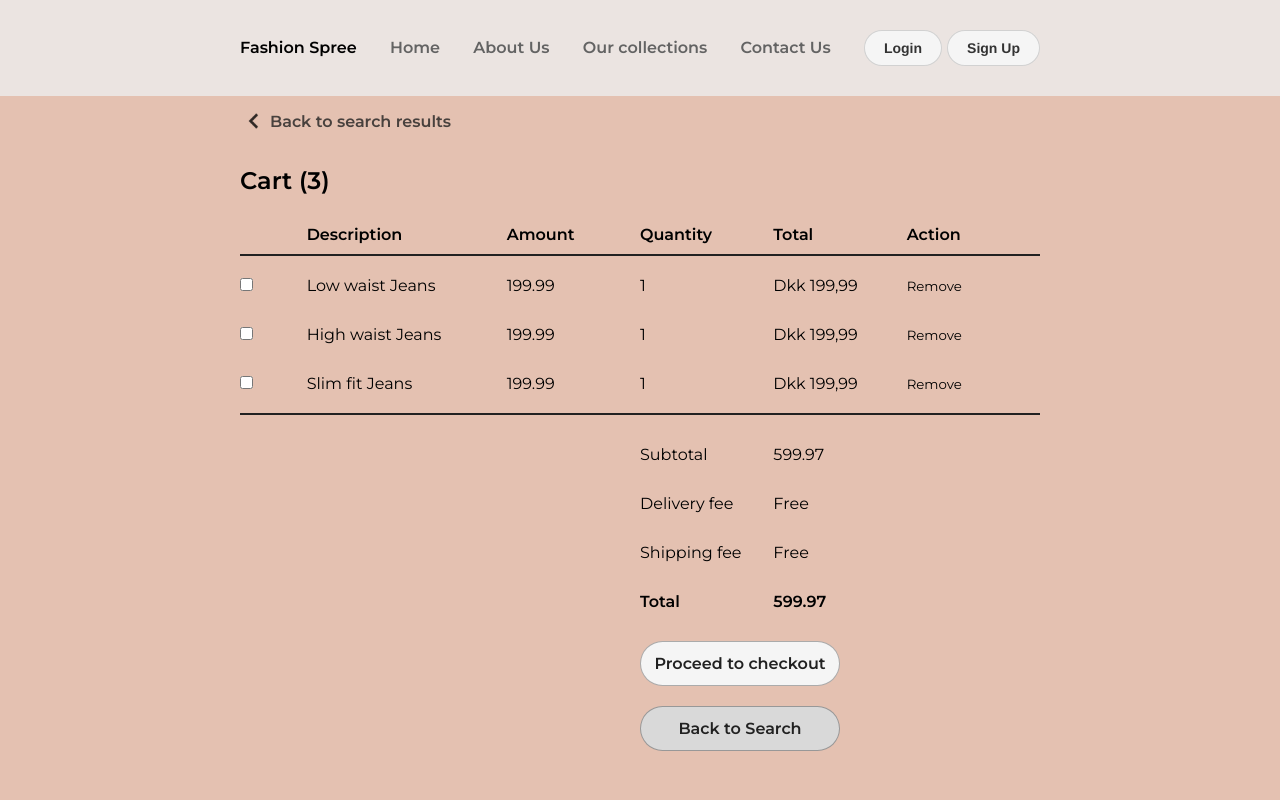
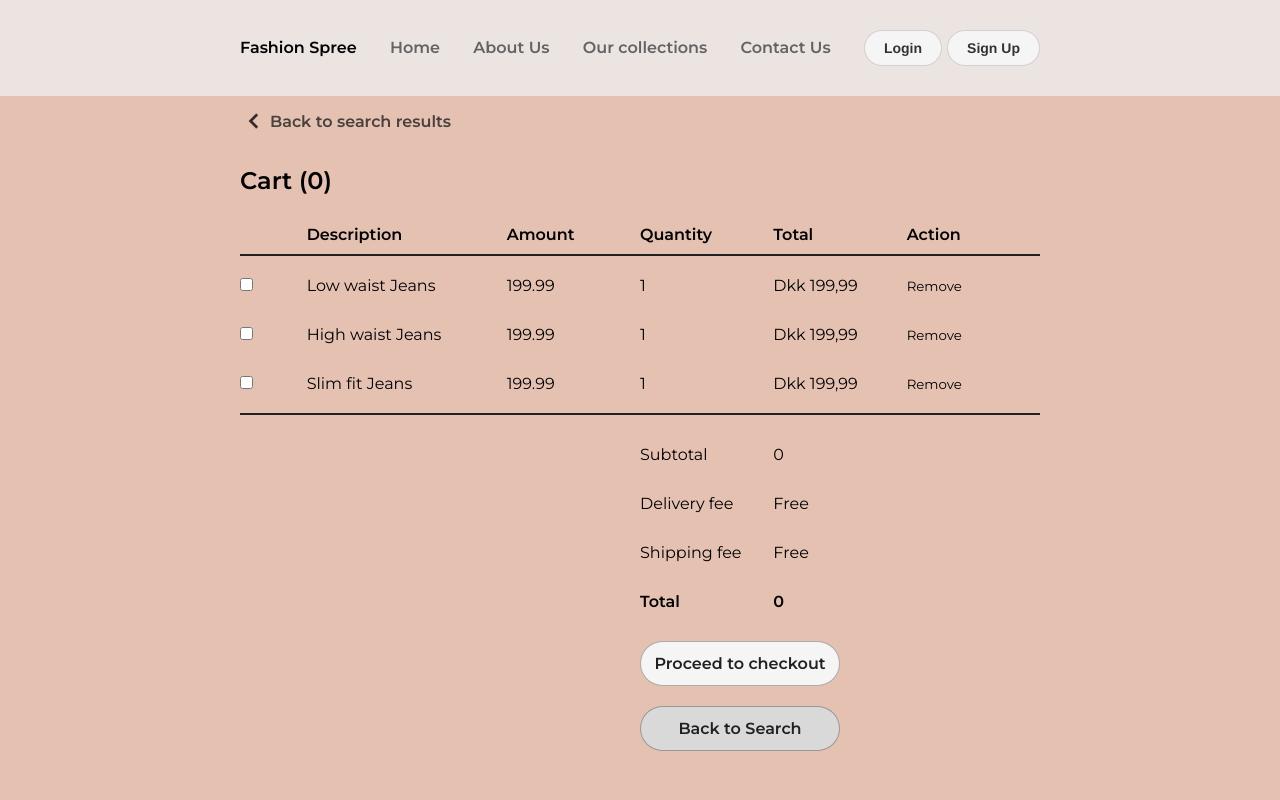
Before and after one commit to HackYourFuture-CPH/Fashion-Spree, a React (Create React App) app in the folder packages/client/: page /shopping-cart in a window 1280 px wide. Shown: the top 800 px of the page. Built offline with nearby package versions, Linux system fonts and the light colour scheme; no server answers.

Commit message:
add functionality for checkbox

```diff
--- a/packages/client/src/components/Cart/CartSelectedProduct/CartSelectedProduct.component.js
+++ b/packages/client/src/components/Cart/CartSelectedProduct/CartSelectedProduct.component.js
@@ -2,11 +2,16 @@ import React from 'react';
 import './CartSelectedProduct.styles.css';
 import PropTypes from 'prop-types';
 
-export default function CartSelectedProduct({ product }) {
+export default function CartSelectedProduct({ product, handleChange }) {
   return (
     <div className="cart-selected-wrapper">
       <div className="cart-selected-blank">
-        <input type="checkbox" name="" id="" />
+        <input
+          type="checkbox"
+          name=""
+          id=""
+          onChange={() => handleChange(product)}
+        />
       </div>
       <div className="cart-selected-desc">
         <span>{product.description}</span>
@@ -34,4 +39,5 @@ CartSelectedProduct.propTypes = {
     amount: PropTypes.number.isRequired,
     quantity: PropTypes.number.isRequired,
   }).isRequired,
+  handleChange: PropTypes.func.isRequired,
 };
--- a/packages/client/src/components/Cart/CartTable/CartTable.component.js
+++ b/packages/client/src/components/Cart/CartTable/CartTable.component.js
@@ -3,7 +3,16 @@ import './CartTable.styles.css';
 import CartSelectedProduct from '../CartSelectedProduct/CartSelectedProduct.component';
 import PropTypes from 'prop-types';
 
-export default function CartTable({ products }) {
+export default function CartTable({ products, setProducts }) {
+  const handleChange = (product) => {
+    const productCart = [...products];
+    productCart.forEach((row, index) => {
+      if (productCart[index].id === product.id)
+        productCart[index].selected = !productCart[index].selected;
+    });
+    setProducts(productCart);
+  };
+
   return (
     <div className="cart-table-wrapper">
       <div className="cart-table-headers">
@@ -16,7 +25,11 @@ export default function CartTable({ products }) {
       </div>
       <div className="cart-table-products">
         {products.map((product) => (
-          <CartSelectedProduct key={product.id} product={product} />
+          <CartSelectedProduct
+            key={product.id}
+            product={product}
+            handleChange={handleChange}
+          />
         ))}
       </div>
     </div>
@@ -32,4 +45,5 @@ CartTable.propTypes = {
       quantity: PropTypes.number.isRequired,
     }),
   ).isRequired,
+  setProducts: PropTypes.func.isRequired,
 };
--- a/packages/client/src/components/Cart/CartTotal/CartTotal.component.js
+++ b/packages/client/src/components/Cart/CartTotal/CartTotal.component.js
@@ -2,7 +2,7 @@ import React from 'react';
 import './CartTotal.styles.css';
 import PropTypes from 'prop-types';
 
-export default function CartTotal({ subtotal, delivery, shipping, total }) {
+export default function CartTotal({ subtotal, delivery, shipping }) {
   return (
     <div className="cart-total-wrapper">
       <div className="cart-total-headers">
@@ -15,7 +15,7 @@ export default function CartTotal({ subtotal, delivery, shipping, total }) {
         <div>{subtotal}</div>
         <div>{delivery || 'Free'}</div>
         <div>{shipping || 'Free'}</div>
-        <div>{total}</div>
+        <div>{subtotal}</div>
       </div>
     </div>
   );
@@ -25,5 +25,4 @@ CartTotal.propTypes = {
   subtotal: PropTypes.number.isRequired,
   delivery: PropTypes.number.isRequired,
   shipping: PropTypes.number.isRequired,
-  total: PropTypes.number.isRequired,
 };
--- a/packages/client/src/containers/ShoppingCartPage/ShoppingCartPage.container.js
+++ b/packages/client/src/containers/ShoppingCartPage/ShoppingCartPage.container.js
@@ -1,4 +1,4 @@
-import React from 'react';
+import React, { useState, useEffect } from 'react';
 import './ShoppingCartPage.styles.css';
 import CartContainer from '../../components/Cart/CartContainer/CartContainer.component';
 import CartCount from '../../components/Cart/CartCount/CartCount.component';
@@ -10,34 +10,45 @@ import { useNavigate } from 'react-router-dom';
 
 export const ShoppingCartPage = () => {
   const navigate = useNavigate();
-
-  const products = [
+  const [products, setProducts] = useState([
     {
       id: 1,
       description: 'Low waist Jeans',
       amount: 199.99,
       quantity: 1,
+      selected: false,
     },
     {
       id: 2,
       description: 'High waist Jeans',
       amount: 199.99,
       quantity: 1,
+      selected: false,
     },
     {
       id: 3,
       description: 'Slim fit Jeans',
       amount: 199.99,
       quantity: 1,
+      selected: false,
     },
-  ];
+  ]);
 
-  const productSum = products.length;
+  const productSum = products.filter((row) => row.selected).length;
 
-  const subtotal = 599.97;
+  const [subtotal, setSubtotal] = useState(0);
   const delivery = 0;
   const shipping = 0;
-  const total = 599.97;
+  const total = 0;
+
+  useEffect(() => {
+    const sum = products
+      .filter((row) => row.selected)
+      .reduce((value, row) => {
+        return value + row.amount * row.quantity;
+      }, 0);
+    setSubtotal(sum);
+  }, [products]);
 
   const navigateBack = () => {
     navigate(-1);
@@ -51,7 +62,7 @@ export const ShoppingCartPage = () => {
         </div>
         <CartCount productSum={productSum} />
         <CartContainer>
-          <CartTable products={products} />
+          <CartTable products={products} setProducts={setProducts} />
           <CartTotal
             subtotal={subtotal}
             delivery={delivery}
```
